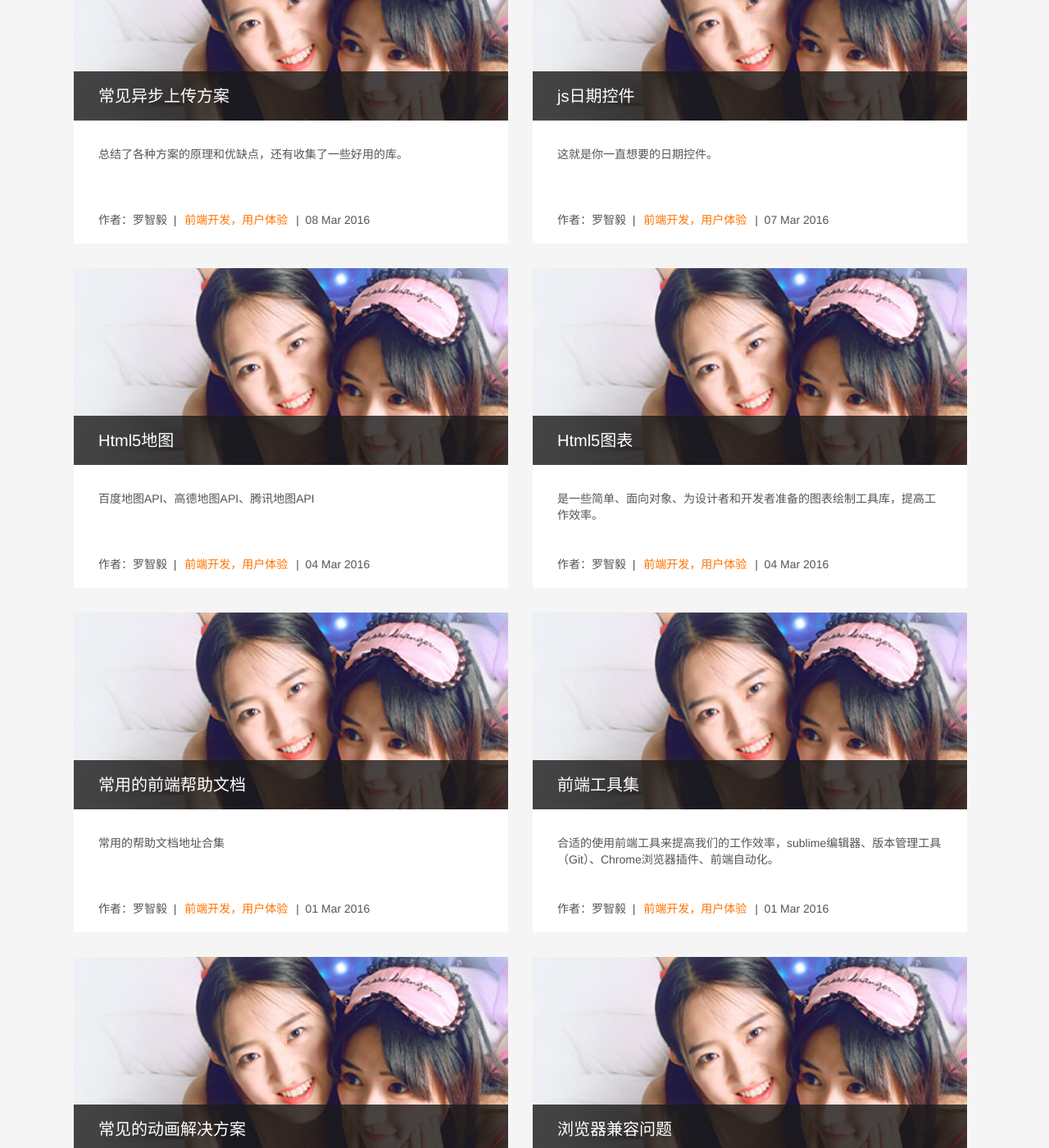
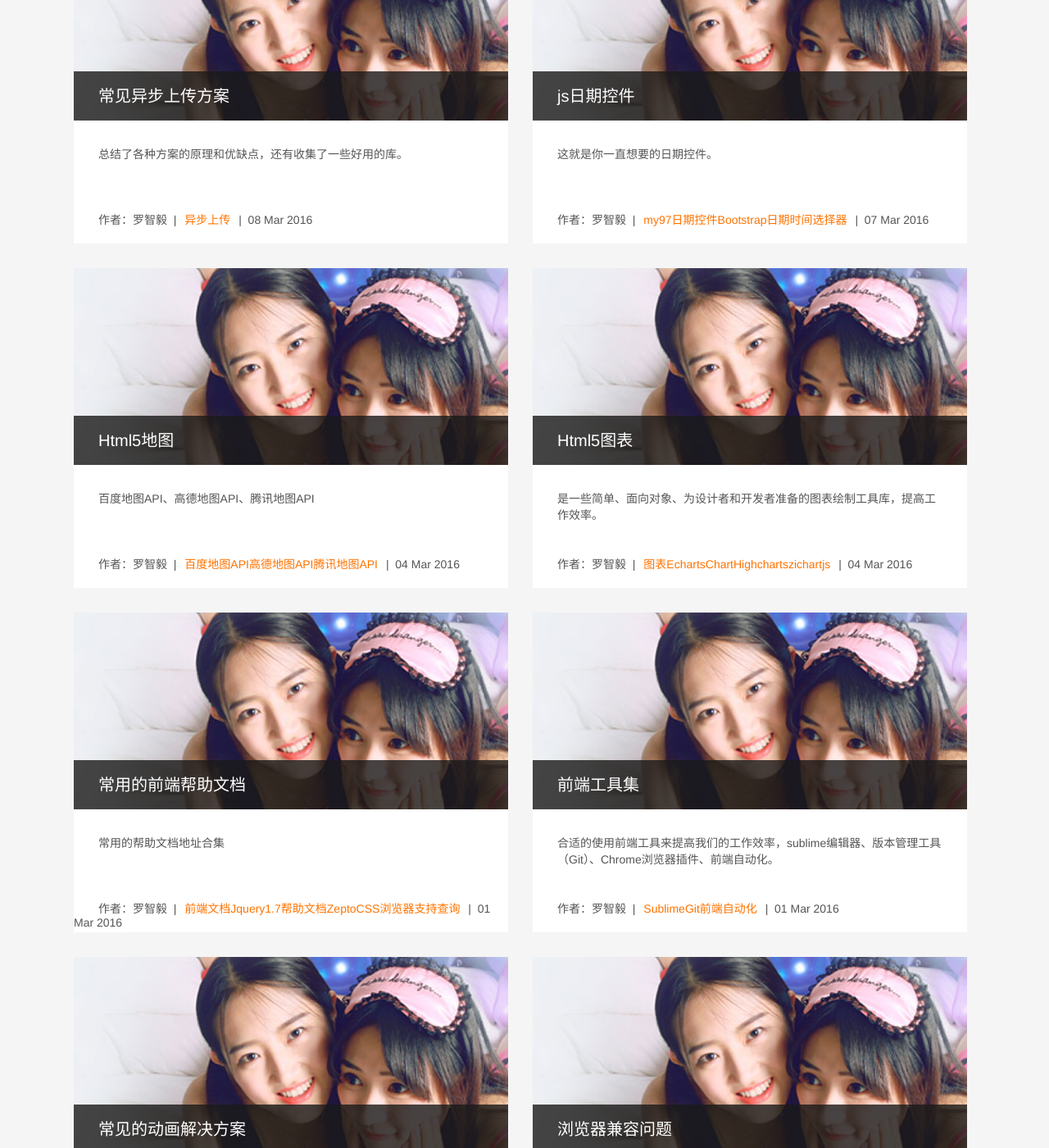
Before and after one commit to luozyiii/blog, a Jekyll site: the page built from index.html, in a window 1280 px wide and 1400 px high, scrolled down 423 px. Shown: the whole window at 82% size. Built offline with Jekyll 4.4.1, drawn with Linux system fonts in a browser that asks for light colours; some of the changed text lies outside the part shown.

Commit message:
整理文章

```diff
--- a/index.html
+++ b/index.html
@@ -18,7 +18,7 @@ title: 枫
 		</div>
 		<div class="info">
 			<span>作者：{{ post.author }}&nbsp;&nbsp;|</span>
-			<span class="tag">前端开发，用户体验</span>
+			<span class="tag">{{ post.tags}}</span>
 			<span>|&nbsp;&nbsp;{{ post.date | date_to_string }}</span>
 		</div>
 	</li>
```
